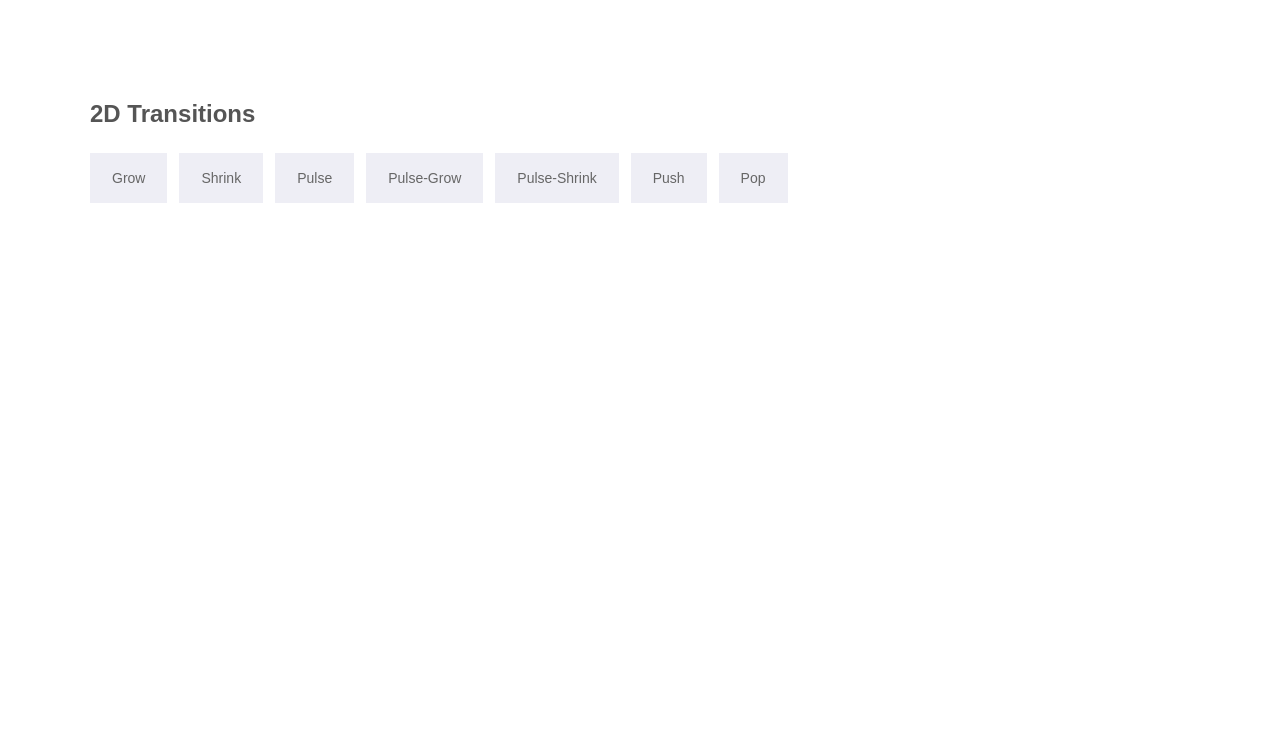
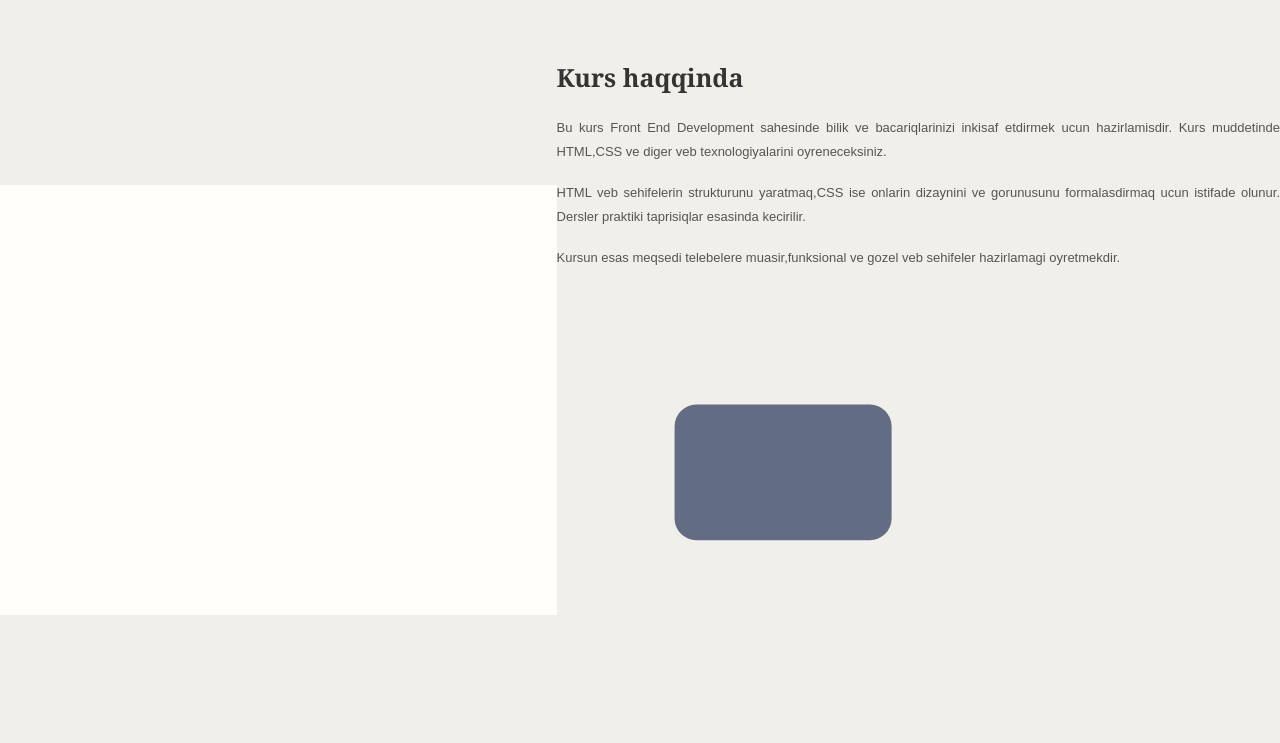
Before and after one commit to nazrinhuseynli13-bit/Lesson1, a plain HTML site: page index.html in a window 1280 px wide. Drawn offline with Linux system fonts and the light colour scheme.

Commit message:
lesson 18

```diff
--- a/index.html
+++ b/index.html
@@ -7,17 +7,38 @@
    <link rel="stylesheet" href="./style.css">
 <head>
  <body>
-<div class="container">
-    <h2> 2D Transitions</h2>
-    <div class="buttons">
-        <button class="grow"> Grow </button>
-        <button class="shrink"> Shrink </button>
-        <button class="pulse"> Pulse </button>
-        <button class="pulse-grow"> Pulse-Grow</button>
-        <button class="pulse-shrink"> Pulse-Shrink</button>
-        <button class="push"> Push </button>
-        <button class="pop"> Pop </button>
+    <title> Kurs haqqinda </title>
+    <section class="about"> </section>
+    <div class="content">
+        <h1> Kurs haqqinda </h1>
+        <p> Bu kurs Front End Development sahesinde bilik ve bacariqlarinizi inkisaf etdirmek ucun hazirlamisdir.
+            Kurs muddetinde HTML,CSS ve diger veb texnologiyalarini oyreneceksiniz.
+        </p>
+        <p>
+            HTML veb sehifelerin strukturunu yaratmaq,CSS ise onlarin dizaynini ve gorunusunu formalasdirmaq ucun istifade olunur.
+            Dersler praktiki taprisiqlar esasinda kecirilir.
+        </p>
+        <p>
+            Kursun esas meqsedi telebelere muasir,funksional ve gozel veb sehifeler hazirlamagi oyretmekdir.
+        </p>
+        <div class="illustration">
+    <svg viewBox="0 0 300 250" width="100%">
+<rect x="65" y="65" width="120" height="75" rx="12" fill="#626d85">
+  <rect x="145" y="82" width="48" height="42" rx="7" fill="#46536c">
+ <circle cx="165" cy="103" r="13" fill="#aeb6c6">
+<rect x="95" y="40" width="12" height="55">
+ <rect x="145" y="140" width="12" height="55" fill="626d85">
+ <path d="M90 195 L160 195 L180 215 L70 215 Z" fill="#626d85">
+<circle cx="220" cy="65" r="20">
+<path d="M202 60 Q205 38 225 45 Q240 48 239 65 L228 57 Z" fill="53505b">
+<path d="M205 90 Q225 80 240 95 L250 150 L200 150 Z" fill="#626d85">
+<path d="M205 100 Q225 112 242 98 L245 115 Q222 128 200 115 Z" fill="#e8bca7">
+<path d="M205 98 L180 110 L165 105" stroke="#e8bca7" stroke-width="12" fill="none" stroke-linecap="round">
+<path d="M240 100 L220 115 L185 110" stroke="#e8bca7" stroke-width="12" fill="none" stroke-linecap="round">
+<path d="M207 150 L200 225" stroke="#343b50" stroke-width="17" stroke-linecap="round">
+<path d="M235 150 L250 225" stroke="#343b50" stroke-width="17" stroke-linecap="round">
+    </svg>
+        </div>
     </div>
-</div>
 </body>
 </html>
--- a/style.css
+++ b/style.css
@@ -4,53 +4,67 @@
     box-sizing: border-box;
 }
 body {
+    background-color: #f0efea;
     font-family: Arial, sans-serif;
-    background-color: #ffffff;
-    color: #555;
+    min-height: 100vh;
+    display: flex;
+    justify-content: center;
+    align-items: center;
 }
-.container {
-    width: 90%;
-    max-width: 1100px;
-    margin: 100px auto;
+.about {
+    width: 900px;
+    min-height: 430px;
+    background-color: #fffef8;
+    display: flex;
+    align-items: center;
+    justify-content: space-between;
+    padding: 55px;
+    gap: 35px;
 }
-h2 {
-    font-size: 24px;
-    margin-bottom: 25px;
-    font-weight: 600;
+.content {
+    width: 58%;
 }
-.buttons {
+.content h1 {
+    font-family: Georgia,  Times, serif;
+    font-size: 30px;
+    color:#343434;
+    margin-bottom: 22px;
+}
+.content p {
+    font-size: 13px;
+    line-height: 1.8;
+    color: #555555;
+    margin-bottom: 18px;
+    text-align: justify;
+}
+.illustration {
+    width: 38%;
     display: flex;
-    flex-wrap: wrap;
-    gap: 12px;
-    margin-bottom: 65px;
+    align-items: center;
+    justify-content: center;
 }
-button {
-    border: none;
-    background-color: #eeeeF5;
-    color: #666;
-    padding: 17px 22px;
-    font-size: 14px;
-    cursor: pointer;
-    transition: all 0.3s ease;
+.iluustration svg {
+    max-width: 100%;
+    height: auto;
 }
-.grow:hover {
-    transform: scale(1.2);
+@media (max-width:600px) {
+    .about {
+        width: 90%;
+        min-height: auto;
+        flex-direction: column;
+        padding: 30px 22px;
+        gap: 20px;
+    }
 }
-.shrink:hover {
-    transform: scale(0.8);
+.content {
+    width: 100%;
 }
-.pulse:hover {
-    transform: scale(1.1);
+.content h1 {
+    font-size: 25px;
 }
-.pulse-grow:hover {
-    transform: scale(1.1);
+.content p {
+    font-size: 13px;
 }
-.pulse-shrink:hover {
-   transform: scale(1.1);
+.illustration {
+    width: 75%;
 }
-.push:hover {
-    transform: scale(1.1);
-}
-.pop:hover {
-    transform: scale(1.1);
-}
```
